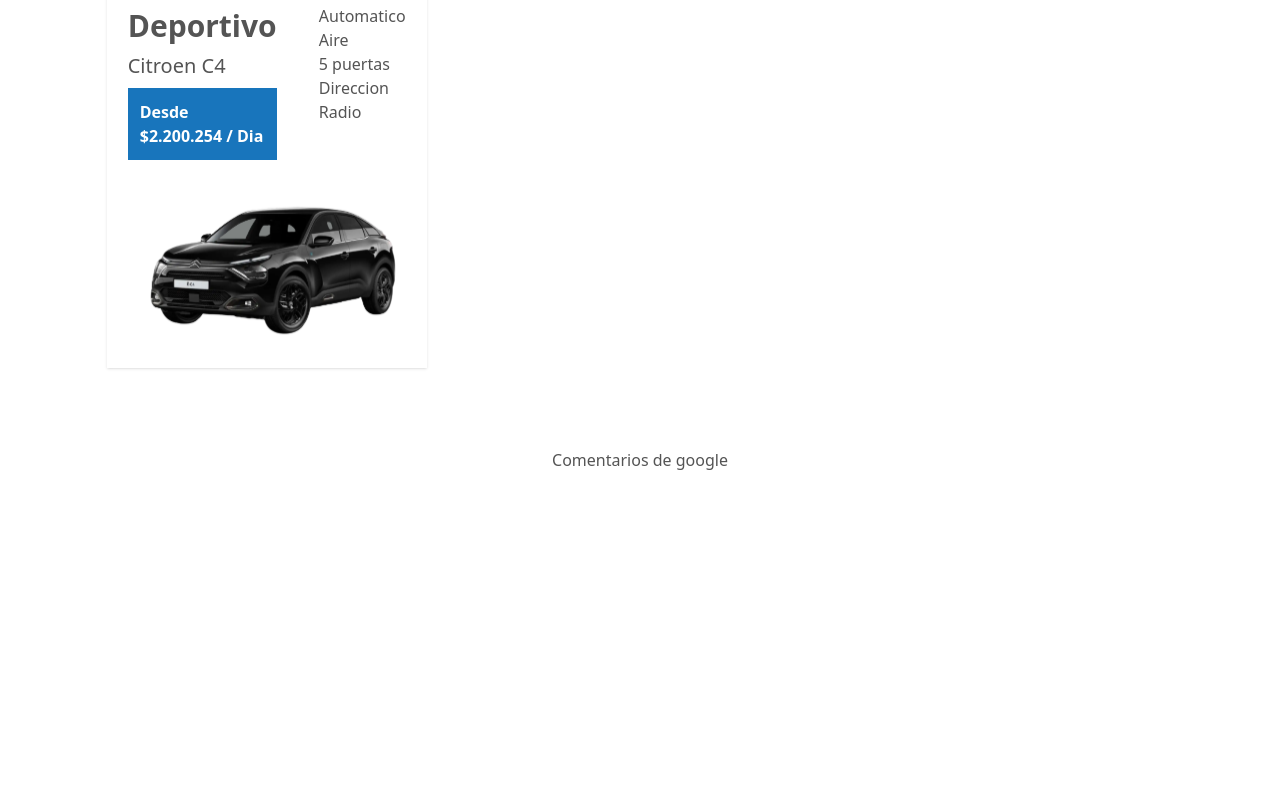
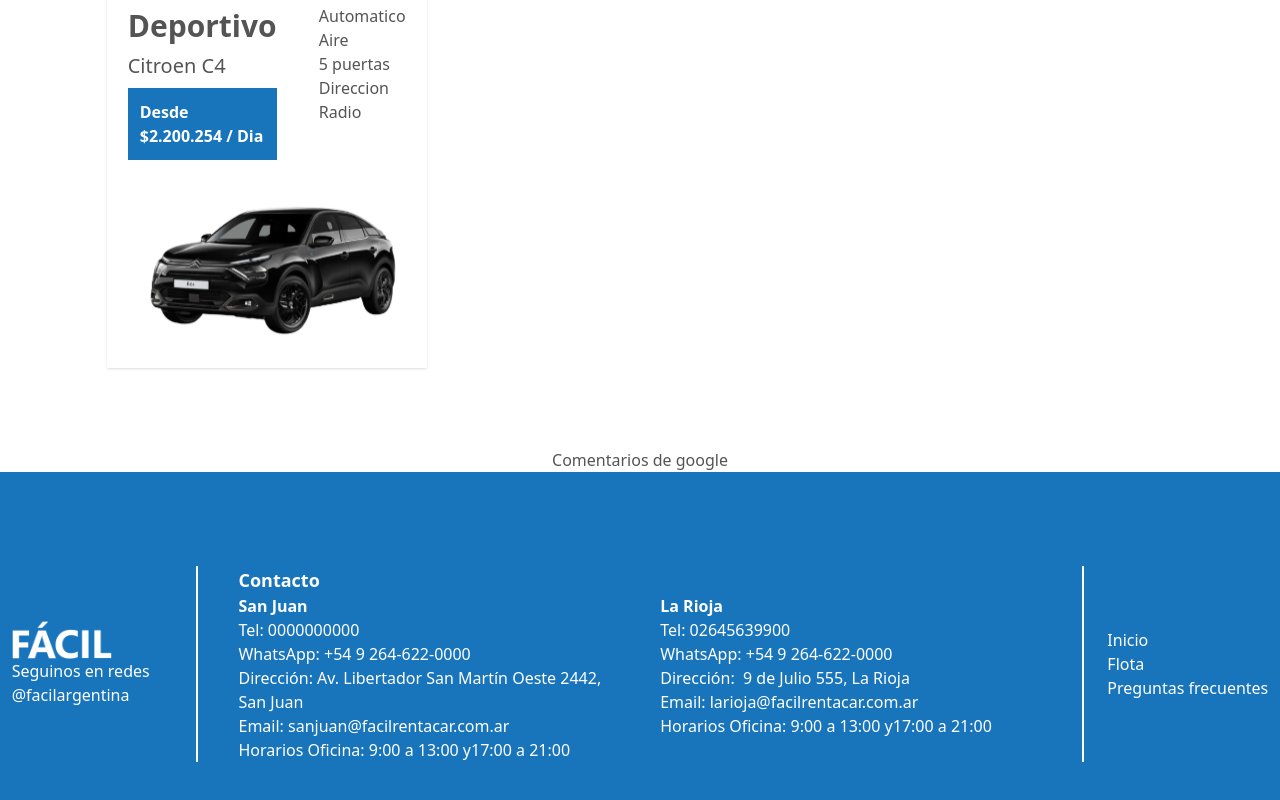
Before and after one commit to DeeRo-dev/facil-web, a React (Vite) app: page / in a window 1280 px wide. Shown: the part 2937-3737 px from the top of the page. Before the commit the page ends 3409 px from the top, so only its background shows below. Built offline with nearby package versions, Linux system fonts and the light colour scheme.

Commit message:
Create Footer

```diff
--- /dev/null
+++ b/src/components/Footer/Footer.tsx
@@ -0,0 +1,57 @@
+import { Link } from "react-router-dom";
+
+export default function Footer() {
+  return (
+    <footer className="bg-primary h-96 w-full flex flex-row justify-around items-center text-whiteColor">
+      <div className="flex flex-col ">
+        <img src='LogoFacil.svg' alt='img not found' width={100} height={100}/>
+        <span>Seguinos en redes</span>
+        <span>@facilargentina</span>
+      </div>
+      <hr />
+      <div className="border-x-2 px-10">
+        <h2 className="text-lg font-bold">Contacto</h2>
+        <div className="flex flex-row ">
+        <div className="text-base w-1/2 mr-5">
+            <ul>
+                <h3 className="font-bold">San Juan</h3>
+                <li>Tel: 0000000000</li>
+                <li>WhatsApp: +54 9 264-622-0000</li>
+                <li>Dirección: Av. Libertador San Martín Oeste 2442, San Juan</li>
+                <li>Email: sanjuan@facilrentacar.com.ar</li>
+                <li>Horarios Oficina: 9:00 a 13:00 y17:00 a 21:00</li>
+            </ul>
+        </div>
+        <div  className="text-base w-1/2 ml-5">
+            <ul>
+            <h3 className="font-bold">La Rioja</h3>
+                <li>Tel: 02645639900</li>
+                <li>WhatsApp: +54 9 264-622-0000</li>
+                <li>Dirección:  9 de Julio 555, La Rioja</li>
+                <li>Email: larioja@facilrentacar.com.ar</li>
+                <li>Horarios Oficina: 9:00 a 13:00 y17:00 a 21:00</li>
+            </ul>
+        </div>
+        </div>
+      </div>
+      <div>
+        <h1>
+          <ul>
+            <li>
+              <Link to='/'>
+              Inicio
+              </Link>
+              </li>
+            <li>Flota</li>
+
+            <li>
+            <Link  to="/Faqs">
+              Preguntas frecuentes
+                 </Link>
+              </li>
+          </ul>
+        </h1>
+      </div>
+    </footer>
+  );
+}
--- a/src/components/Layout.tsx/Layout.tsx
+++ b/src/components/Layout.tsx/Layout.tsx
@@ -1,6 +1,7 @@
 import React from "react";
 import { Outlet } from "react-router-dom";
 import Nav from "../Nav/Nav";
+import Footer from "../Footer/Footer";
 
 
 const Layout: React.FC = () => {
@@ -8,6 +9,7 @@
     <main>
       <Nav/>
       <Outlet />
+      <Footer/>
     </main>
   );
 };
```
Also changed, not shown: src/components/Inputs/InputDate.tsx (+5 -4 lines).
